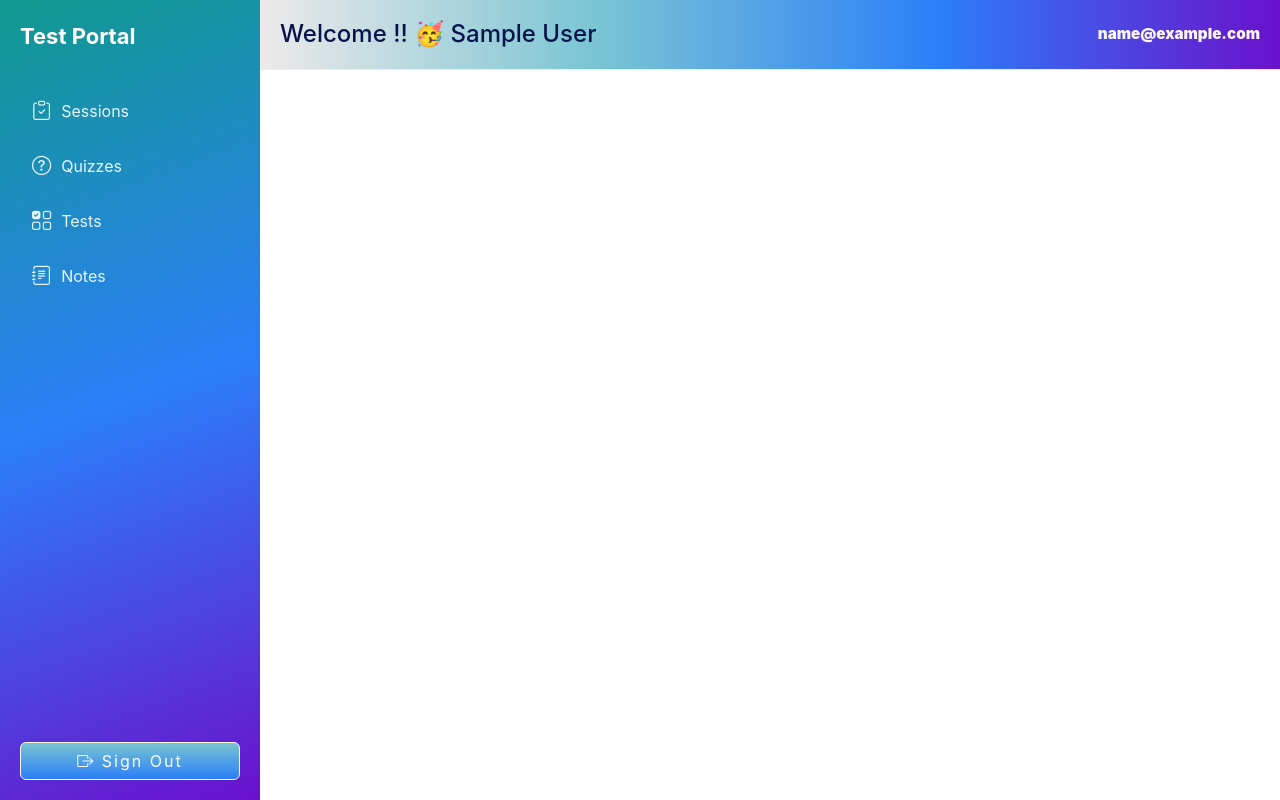
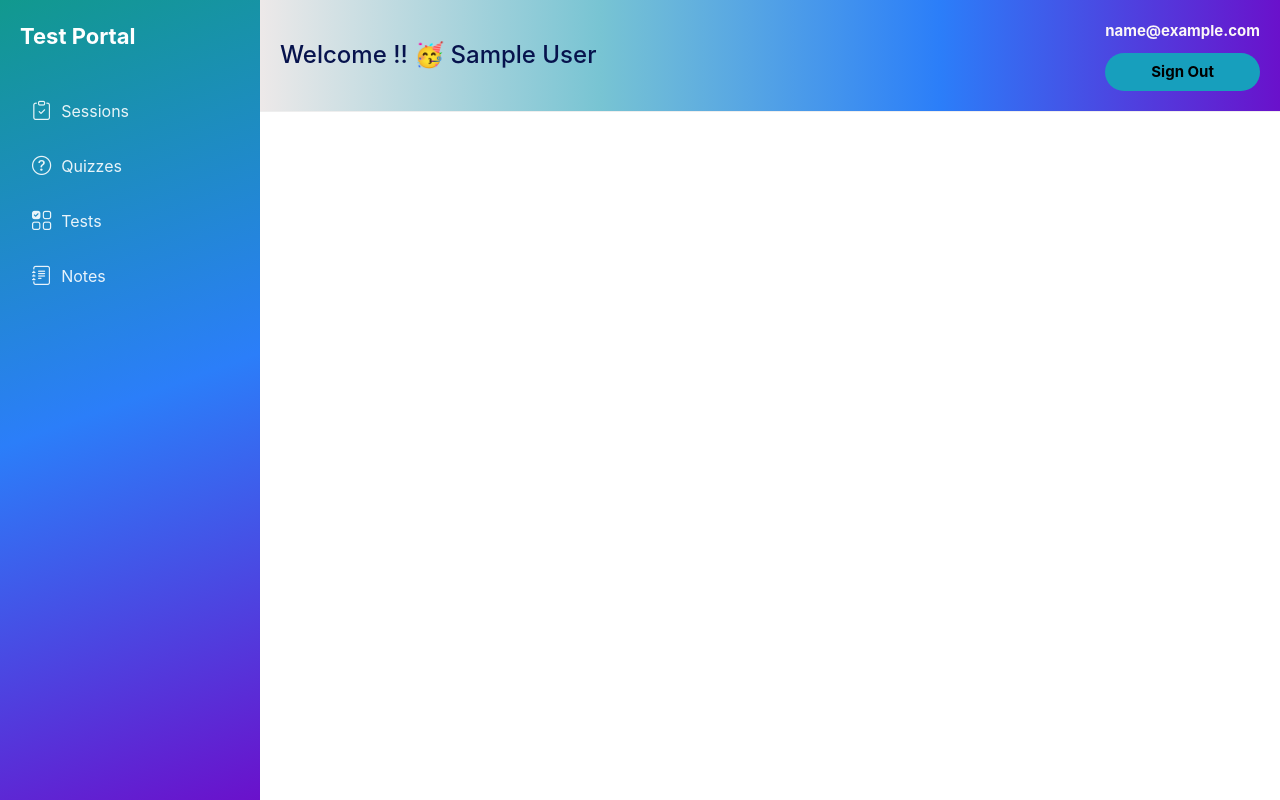
Before and after one commit to varshaofficialuse/online-test-portal-frontend, a React (Create React App) app: page / in a window 1280 px wide. Built offline with nearby package versions, Linux system fonts and the light colour scheme; sample sign-in values are in the browser's storage.

Commit message:
signout position changed

```diff
--- a/src/components/Layout.jsx
+++ b/src/components/Layout.jsx
@@ -50,20 +50,20 @@ export default function Layout() {
 
         </nav>
 
-        <div className="signout">
-          <button
-            className="btn btn-light w-100"
-            onClick={() => { dispatch(logout()); navigate('/login'); }}
-          >
-            <i className="bi bi-box-arrow-right"></i> Sign Out
-          </button>
-        </div>
+
       </aside>
 
       <main className="main-content flex-grow-1">
         <header className="topbar d-flex justify-content-between align-items-center bg-light">
           <h4 className="mb-0 user-name">Welcome !! 🥳 {user?.name}</h4>
-          <div className="user-info">{user?.email||""}</div>
+          <div className="user-info">{user?.email||""}
+          <button
+            className="btn-pill btn-signout"
+            onClick={() => { dispatch(logout()); navigate('/login'); }}
+          >
+             Sign Out
+          </button>
+        </div>
         </header>
         <div className="content p-4">
           <Outlet />
--- a/src/styles/layout.css
+++ b/src/styles/layout.css
@@ -81,11 +81,28 @@
   color: #07134d;
 }
 .user-info {
-  font-size:0.95rem;
+  font-size:15px;
   color:#fbf7f7;
-  font-weight:900;
+  font-weight:700;
+  display: flex;
+  flex-direction: column !important;
+  gap: 10px;
 }
 
 .content {
   padding:20px;
 }
+.btn-pill {
+  border: none;
+  border-radius: 50px; /* pill shape */
+  transition: all 0.2s ease-in-out;
+  color: #fff;
+  /* padding: 0.5rem 1rem; */
+  display: inline-block;
+  text-align: center;
+}
+.btn-signout{
+  background-color: #179fbd;
+  color: black !important ;
+  font-weight: 700;
+}
--- a/src/styles/quizzes.css
+++ b/src/styles/quizzes.css
@@ -86,7 +86,7 @@
 .quiz-info {
   margin: 10px 0;
   font-size: 30px;
-  color: #b6480c;
+  color: #383839;
   text-align: center;
 }
 
```
